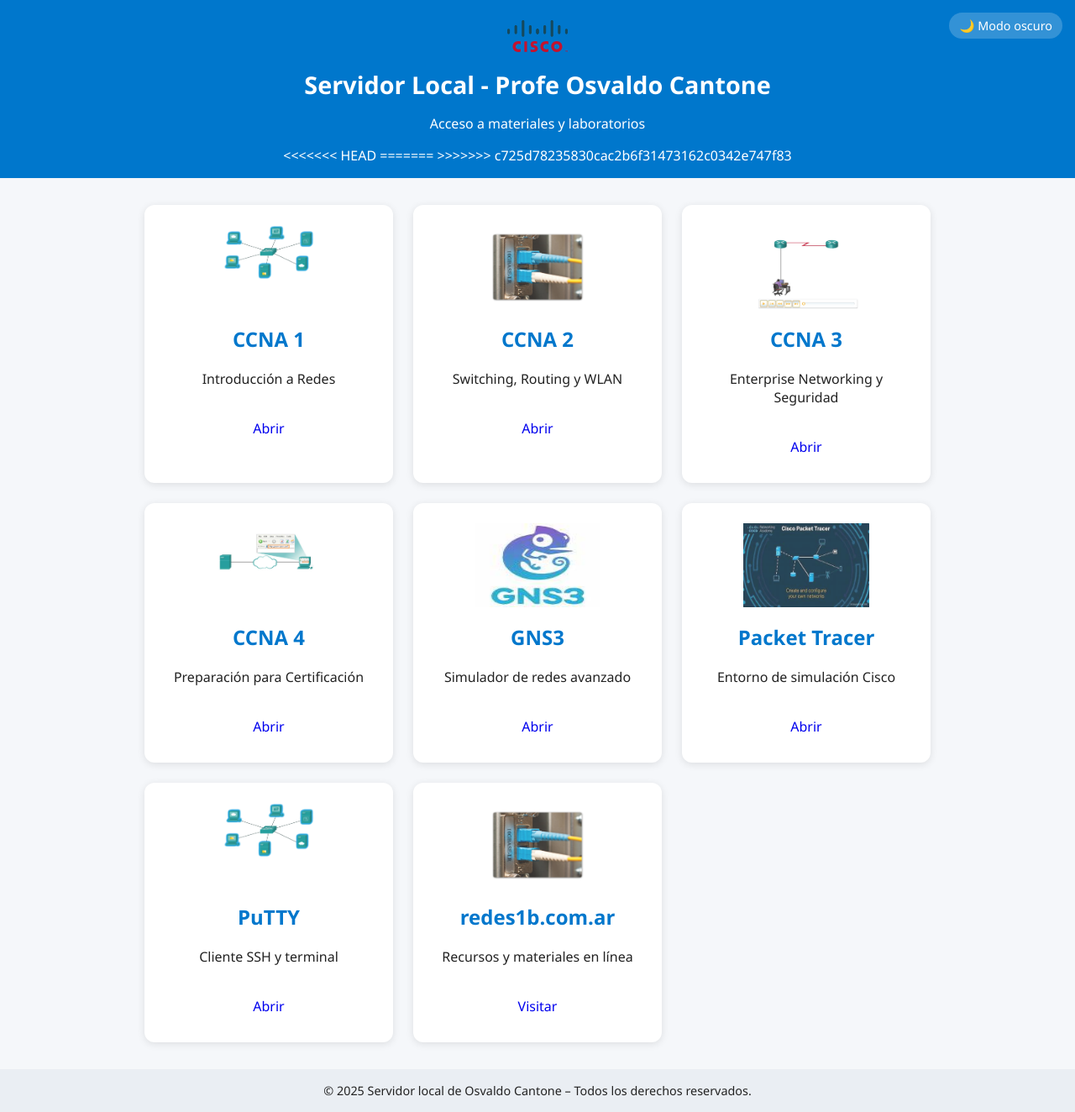
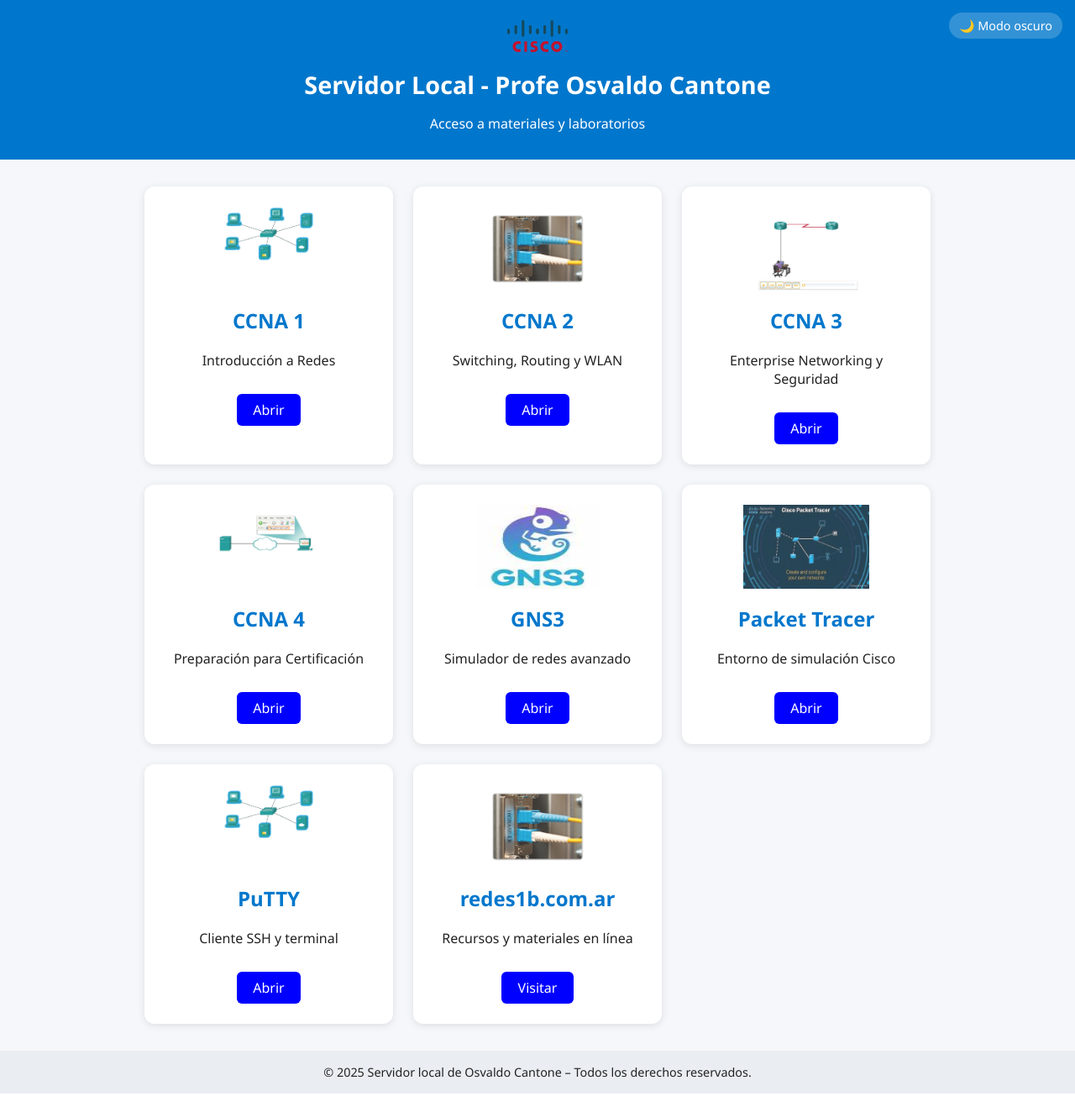
Before and after one commit to ocantone/redes1b.unm.local, a PHP site: page / in a window 1280 px wide. Shown: the whole page at 84% size. After the commit the page ends 1302 px from the top, so only its background shows below. Run offline with PHP 8.4, Linux system fonts and the light colour scheme.

Commit message:
fix: index.php

```diff
--- a/index.php
+++ b/index.php
@@ -109,12 +109,8 @@
 
     a.button {
       display: inline-block;
-<<<<<<< HEAD
-      background: var(--accent);
-=======
   /*    background: var(--accent);*/
       background: blue;
->>>>>>> c725d78235830cac2b6f31473162c0342e747f83
       color: white;
       padding: 0.5rem 1.2rem;
       border-radius: 6px;
@@ -166,10 +162,7 @@
     <img src="images/Cisco_logo.svg" alt="Cisco logo">
     <h1>Servidor Local - Profe Osvaldo Cantone</h1>
     <p>Acceso a materiales y laboratorios</p>
-<<<<<<< HEAD
-=======
    <!-- <a class="button" href="LOTEO.cpp" download>Descargar LOTEO.CPP</a>  -->
->>>>>>> c725d78235830cac2b6f31473162c0342e747f83
   </header>
 
   <main>
```
